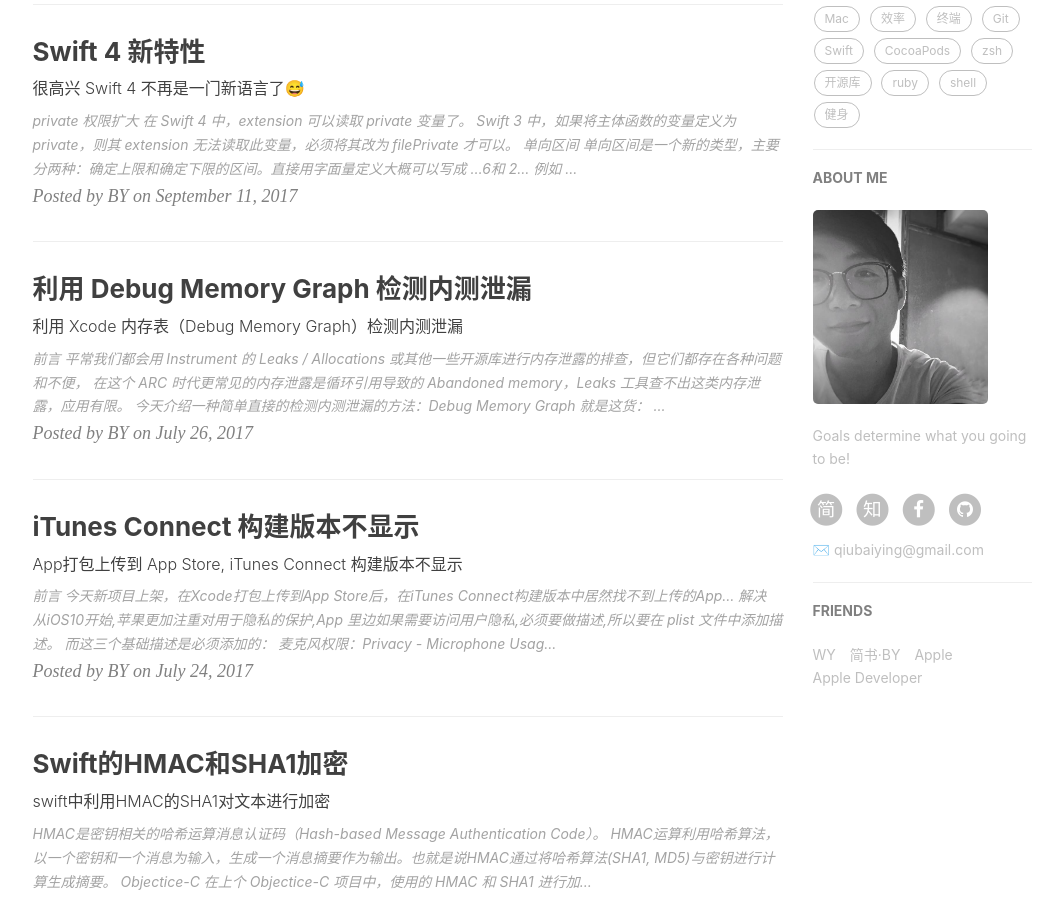
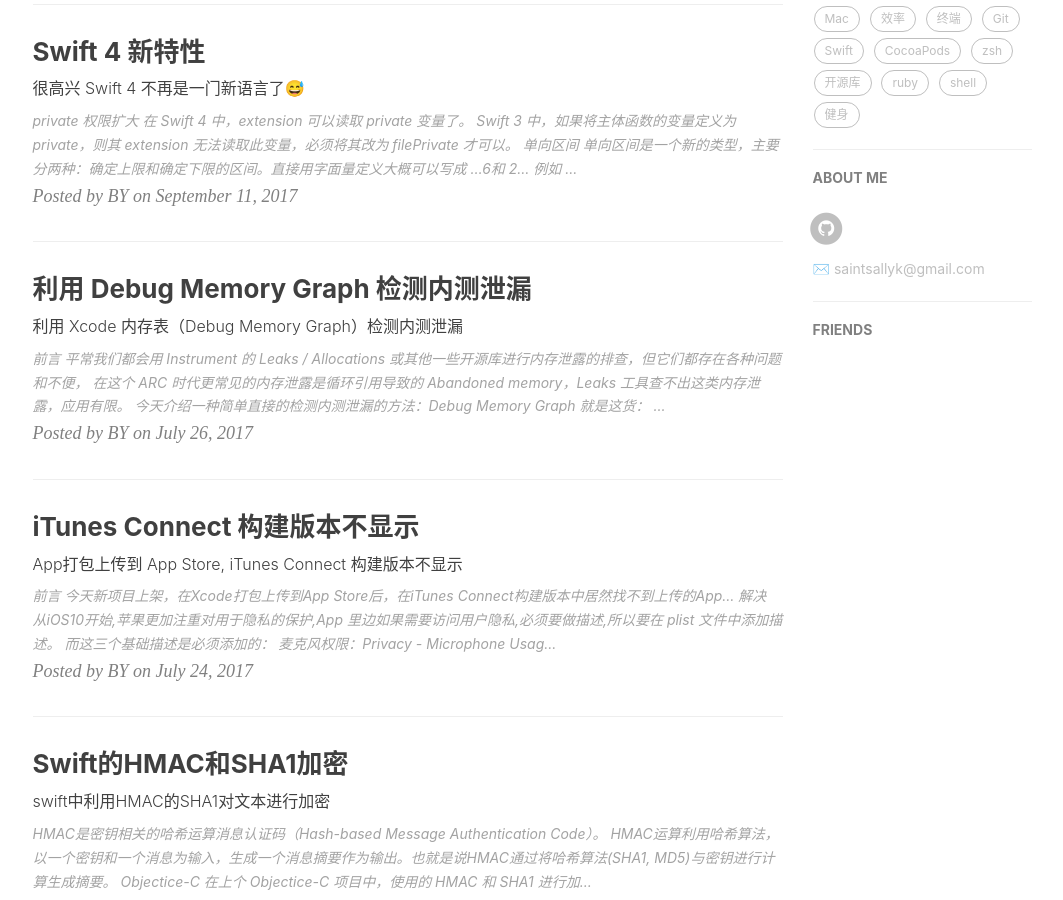
Before and after one commit to saintsally/saintsally.github.io, a Jekyll site: the page built from index.html, in a window 1280 px wide and 900 px high, scrolled down 640 px. Shown: the whole window, without its empty margins (135-1198 px from the left). Built offline with Jekyll 4.4.1, drawn with Linux system fonts in a browser that asks for light colours; nearby versions of some CDN libraries; the list of posts is cut into pages by our own code; comment, search, counter and statistics services are not loaded.

Commit message:
Update _config.yml

```diff
--- a/_config.yml
+++ b/_config.yml
@@ -1,28 +1,28 @@
 # Site settings
 title: BY Blog
-SEOTitle: 柏荧的博客 | BY Blog
+SEOTitle: Sallyk's Blog | BY Blog
 header-img: img/post-bg-desk.jpg
-email: qiubaiying@gmail.com
+email: saintsallyk@gmail.com
 description: "Every failure is leading towards success."
-keyword: "BY, BY Blog, 柏荧的博客, qiubaiying, 邱柏荧, iOS, Apple, iPhone"
-url: "http://qiubaiying.github.io"          # your host, for absolute URL
+keyword: "BY, BY Blog, Sallyk's Blog , Sally , saint "
+url: "http://saintsally.github.io"          # your host, for absolute URL
 baseurl: ""      # for example, '/blog' if your blog hosted on 'host/blog'
-github_repo: "https://github.com/qiubaiying/qiubaiying.github.io.git" # you code repository
+github_repo: "https://github.com/saintsally/saintsally.github.io.git" # you code repository
 
 # Sidebar settings
-sidebar: true                           # whether or not using Sidebar.
-sidebar-about-description: "Goals determine what you going to be!"
-sidebar-avatar: /img/about-BY-gentle.jpg      # use absolute URL, seeing it's used in both `/` and `/about/`
+#sidebar: true                           # whether or not using Sidebar.
+#sidebar-about-description: "Goals determine what you going to be!"
+#sidebar-avatar: /img/about-BY-gentle.jpg      # use absolute URL, seeing it's used in both `/` and `/about/`
 
 
 
 # SNS settings
 RSS: false
 # weibo_username:     qiubaiying
-zhihu_username:     qiubaiying
-github_username:    qiubaiying
-facebook_username:  baiying.qiu.7
-jianshu_username:   e71990ada2fd
+#zhihu_username:     qiubaiying
+github_username:    saintsally
+#facebook_username:  baiying.qiu.7
+#jianshu_username:   e71990ada2fd
 #twitter_username:   qiubaiying
 
 
@@ -56,7 +56,7 @@
 
 # 评论系统
 # Disqus settings（https://disqus.com/）
-disqus_username: qiubaiying
+#disqus_username: qiubaiying
 
 # 多说 将于2017年6月1日正式关停服务，建议使用 Disqus（http://dev.duoshuo.com/threads/58d1169ae293b89a20c57241）
 # Duoshuo settings
@@ -69,11 +69,11 @@
 
 # Analytics settings
 # Baidu Analytics
-ba_track_id: b50bf2b12b5338a1845e33832976fd68
+#ba_track_id: b50bf2b12b5338a1845e33832976fd68
 
 # Google Analytics
-ga_track_id: 'UA-90855596-1'            # Format: UA-xxxxxx-xx
-ga_domain: auto
+#ga_track_id: 'UA-90855596-1'            # Format: UA-xxxxxx-xx
+#ga_domain: auto
 
 
 
@@ -93,17 +93,4 @@
 
 # Friends
 friends: [
-    {
-        title: "WY",
-        href: "http://zhengwuyang.com"
-    },{
-        title: "简书·BY",
-        href: "http://www.jianshu.com/u/e71990ada2fd"
-    },{
-        title: "Apple",
-        href: "https://apple.com"
-    },{
-        title: "Apple Developer",
-        href: "https://developer.apple.com/"
-    }
-]
+    ]
```
